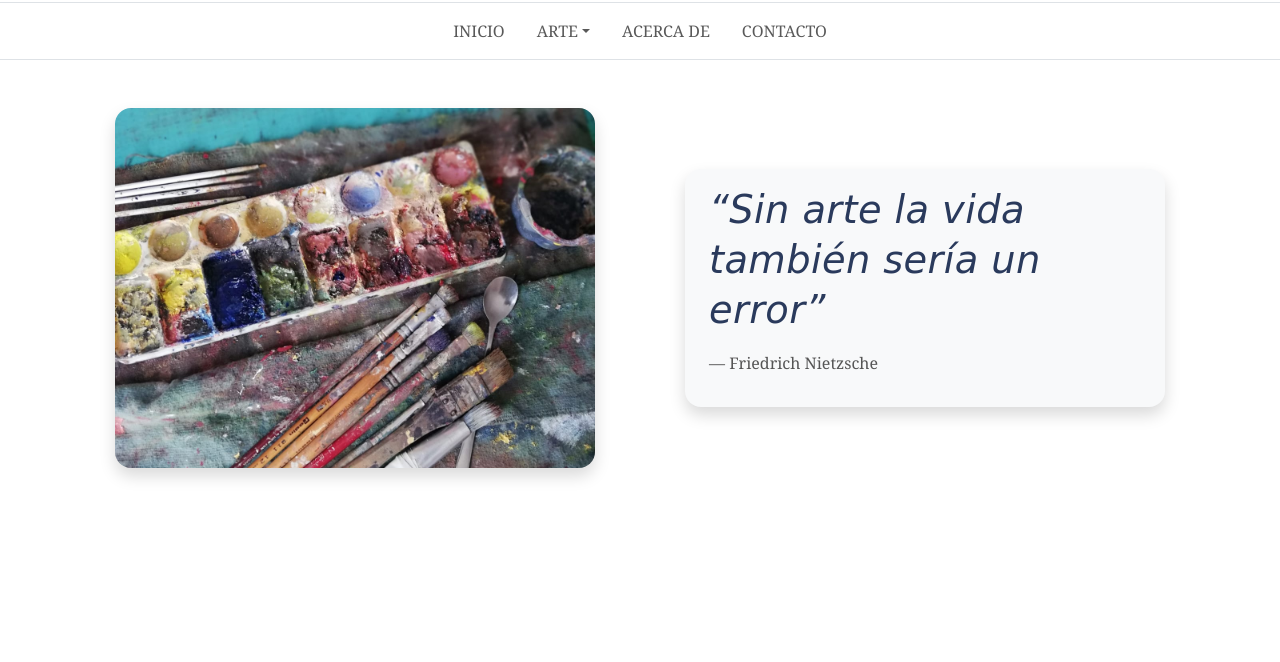
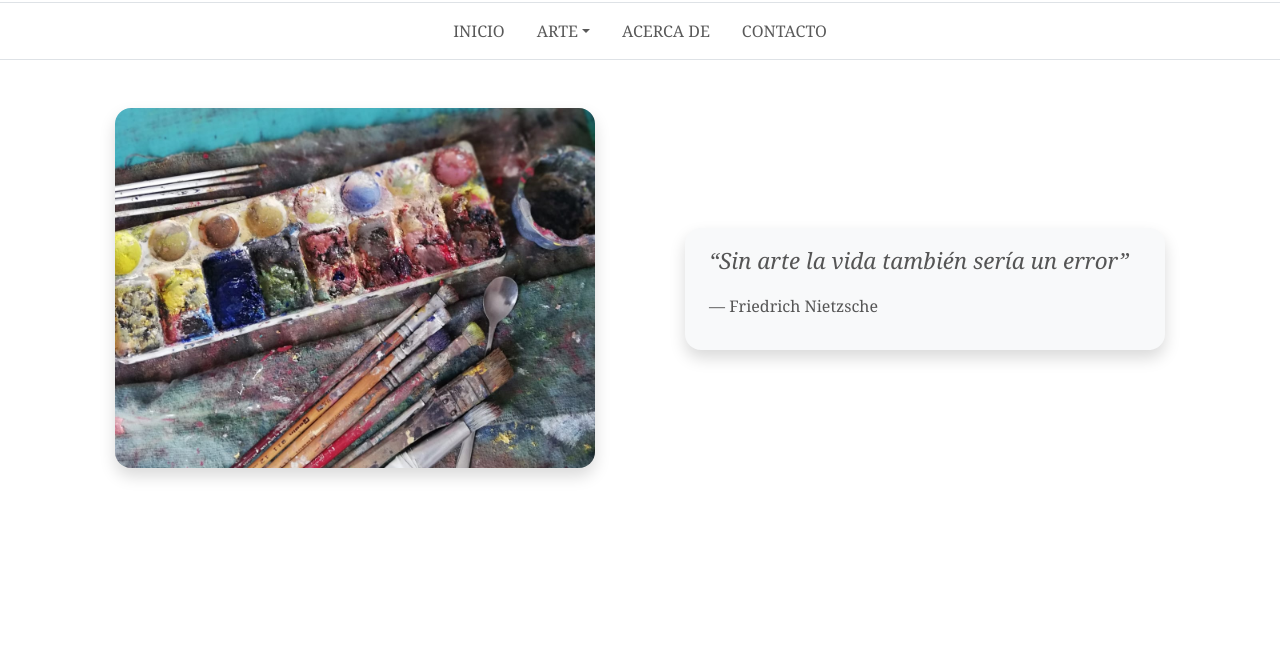
Before and after one commit to GustavoRazevi/site, a plain HTML site: page index.html in a window 1280 px wide. Shown: the part 138-800 px from the top of the page. Drawn offline with nearby package versions, Linux system fonts and the light colour scheme.

Commit message:
change text
cambios en los textos

```diff
--- a/css/style.css
+++ b/css/style.css
@@ -75,17 +75,7 @@ header.text-center {
   object-position: center;
   display: block;
 }
-/*estilo de cita */
-@import url('https://fonts.googleapis.com/css2?family=Borel&family=Roboto+Flex:opsz,wght@8..144,100..1000&display=swap');
 
-.cita-nietzsche {
-  font-family: 'Borel', cursive;
-  font-style: italic;
-  font-size: clamp(21px, 3vw, 2.8rem);
-  color: #2a3a5c;
-  line-height: 1.3;
-  letter-spacing: 0.01em;
-}
 
 @media (max-width: 767.98px) {
   .featured-img {
--- a/js/galeria-acrilico.js
+++ b/js/galeria-acrilico.js
@@ -212,7 +212,7 @@ const oleoObras = [
   },
 
     {
-    thumb: "../img/acrilico/acrilico-lienzo/ÁNGEL-1.jpg",
+    thumb:"../img/acrilico/acrilico-lienzo/ÁNGEL-1.jpg",
     full: "../img/acrilico/acrilico-lienzo/ÁNGEL-1.jpg",
     alt:"Ángel 1",
     titulo: "Ángel 1",
@@ -222,7 +222,7 @@ const oleoObras = [
     nodisponible: "No Disponible",
   },
     {
-    thumb: "../img/acrilico/acrilico-lienzo/ÁNGEL-2.jpg",
+    thumb:"../img/acrilico/acrilico-lienzo/ÁNGEL-2.jpg",
     full: "../img/acrilico/acrilico-lienzo/ÁNGEL-2.jpg",
     alt:"Ángel 2",
     titulo: "Ángel 2",
@@ -233,7 +233,7 @@ const oleoObras = [
   },
 
     {
-    thumb: "../img/acrilico/acrilico-lienzo/ÁNGEL-3.jpg",
+    thumb:"../img/acrilico/acrilico-lienzo/ÁNGEL-3.jpg",
     full: "../img/acrilico/acrilico-lienzo/ÁNGEL-3.jpg",
     alt:"Ángel 3",
     titulo: "Ángel 3",
```
